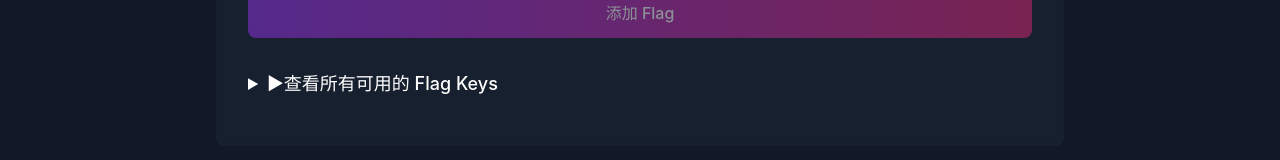
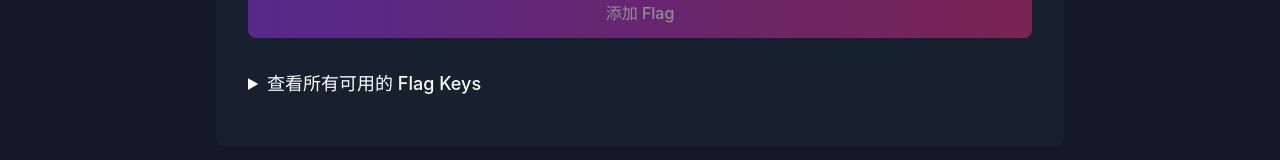
Before and after one commit to cursor-meetup/cursor-ctf, a React (Vite) app: page /admin in a window 1280 px wide. Shown: the part 496-656 px from the top of the page. Built offline with nearby package versions, Linux system fonts and the light colour scheme.

Commit message:
fix: 样式修复

```diff
--- a/src/pages/Admin.tsx
+++ b/src/pages/Admin.tsx
@@ -131,7 +131,7 @@ const Admin: React.FC = () => {
           <div className="mt-8">
             <details className="group">
               <summary className="cursor-pointer text-lg font-medium mb-4 hover:text-purple-300 transition-colors">
-                <span className="group-open:rotate-90 inline-block transition-transform">▶</span>
+                {/* <span className="group-open:rotate-90 inline-block transition-transform">▶</span> */}
                 查看所有可用的 Flag Keys
               </summary>
               <div className="bg-gray-700 rounded-lg p-4 max-h-80 overflow-y-auto">
```
